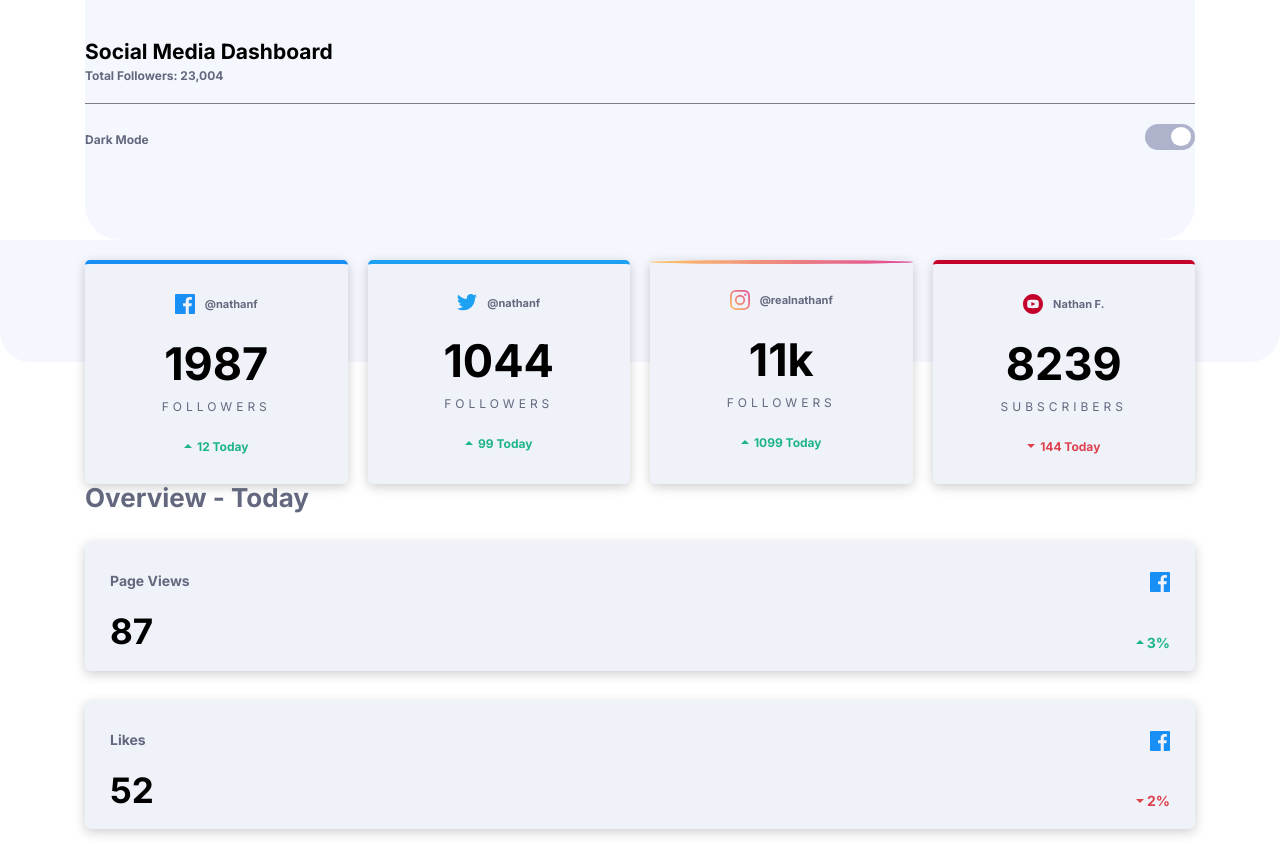
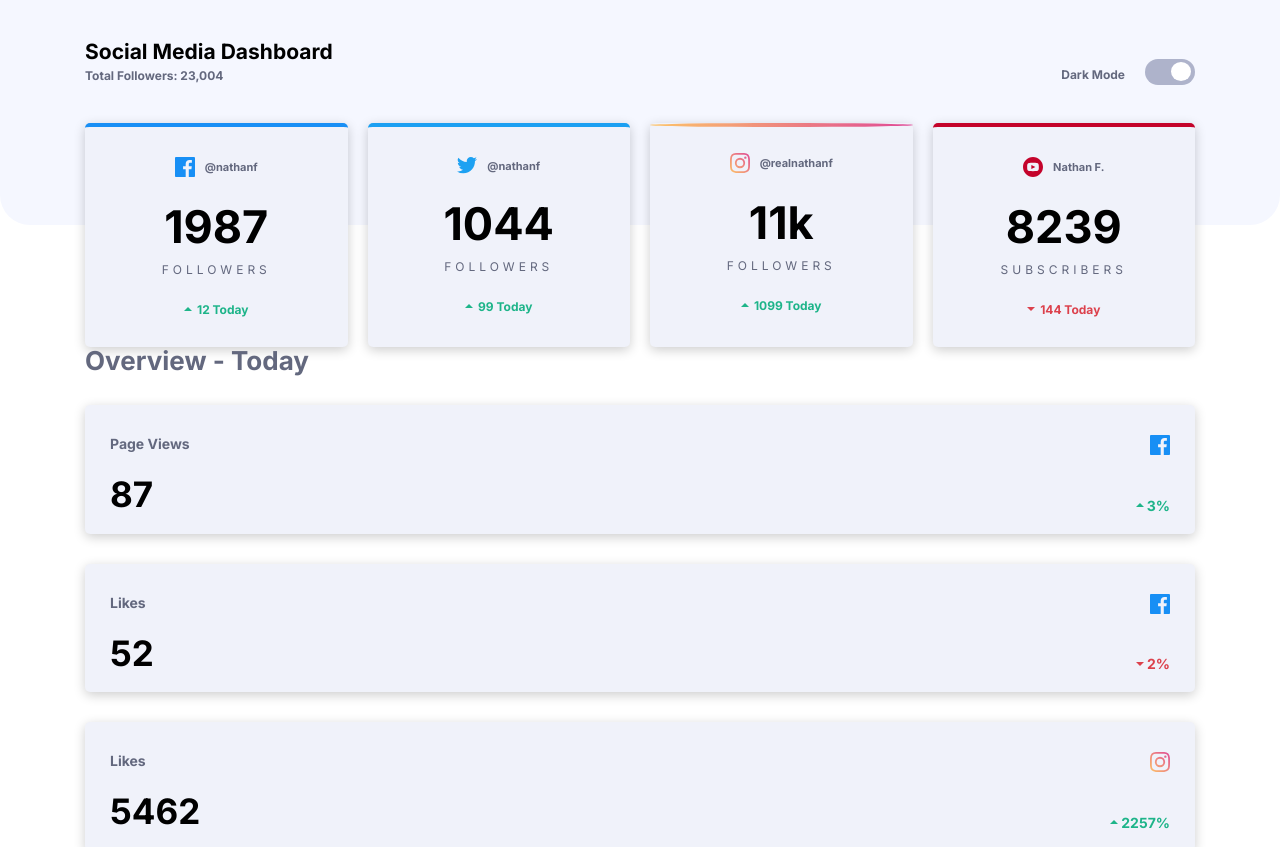
Before and after one commit to myers32/Socials-Dashboard, a website: page index.html in a window 1280 px wide. Shown: the top 847 px of the page. Drawn offline with nearby package versions, Linux system fonts and the light colour scheme; files that its build step writes are made by us from their sources.

Commit message:
header section styles for desktop

```diff
--- a/app/scss/components/header.scss
+++ b/app/scss/components/header.scss
@@ -1,15 +1,27 @@
 @use "../util" as u;
 
 .header {
+  background-color: var(--verypaleblue-top-bg);
+
   &__container {
     padding-top: 2.5rem;
     padding-bottom: 5.625rem;
-    background-color: var(--verypaleblue-top-bg);
-    border-radius: 0 0 35px 35px;
+
+    @include u.breakpoint-up(large) {
+      display: flex;
+      justify-content: space-between;
+      align-items: center;
+      padding-bottom: 0;
+    }
 
     &--text {
       padding-bottom: 20px;
       border-bottom: 1px solid grey;
+
+      @include u.breakpoint-up(large) {
+        border: none;
+      }
+
       p {
         padding-top: 5px;
         font-size: 0.75rem;
@@ -27,6 +39,11 @@
       justify-content: space-between;
       align-items: center;
       padding-top: 1.25rem;
+
+      @include u.breakpoint-up(large) {
+        gap: 20px;
+        padding: 0;
+      }
 
       p {
         padding-top: 5px;
```
